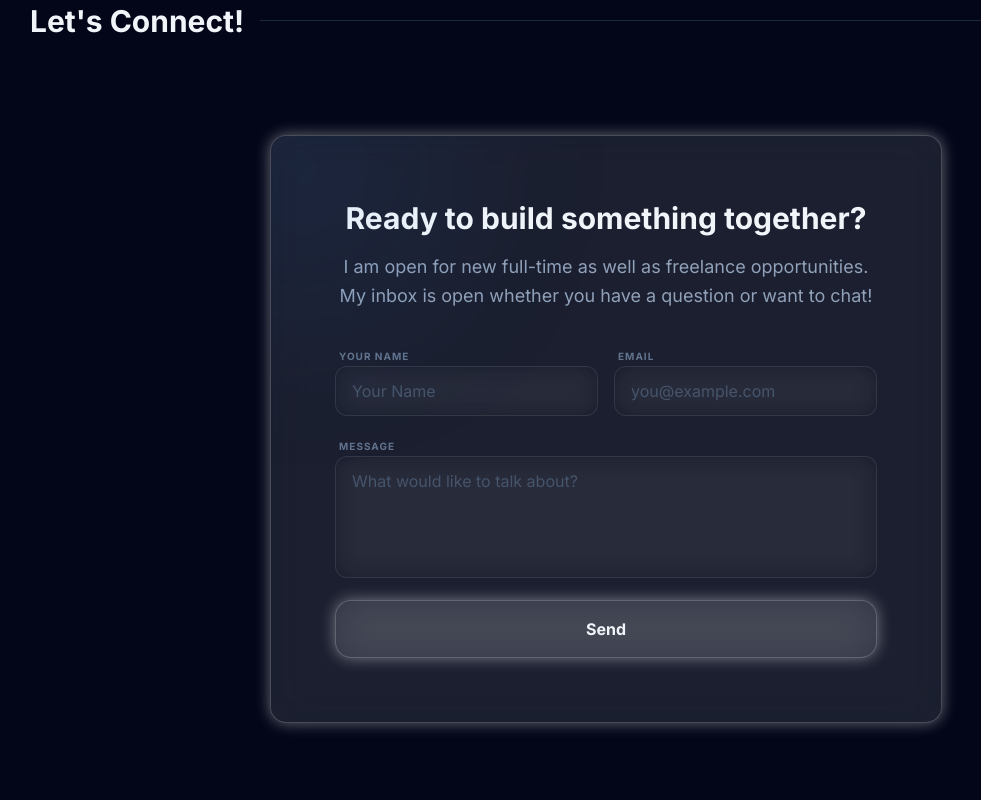
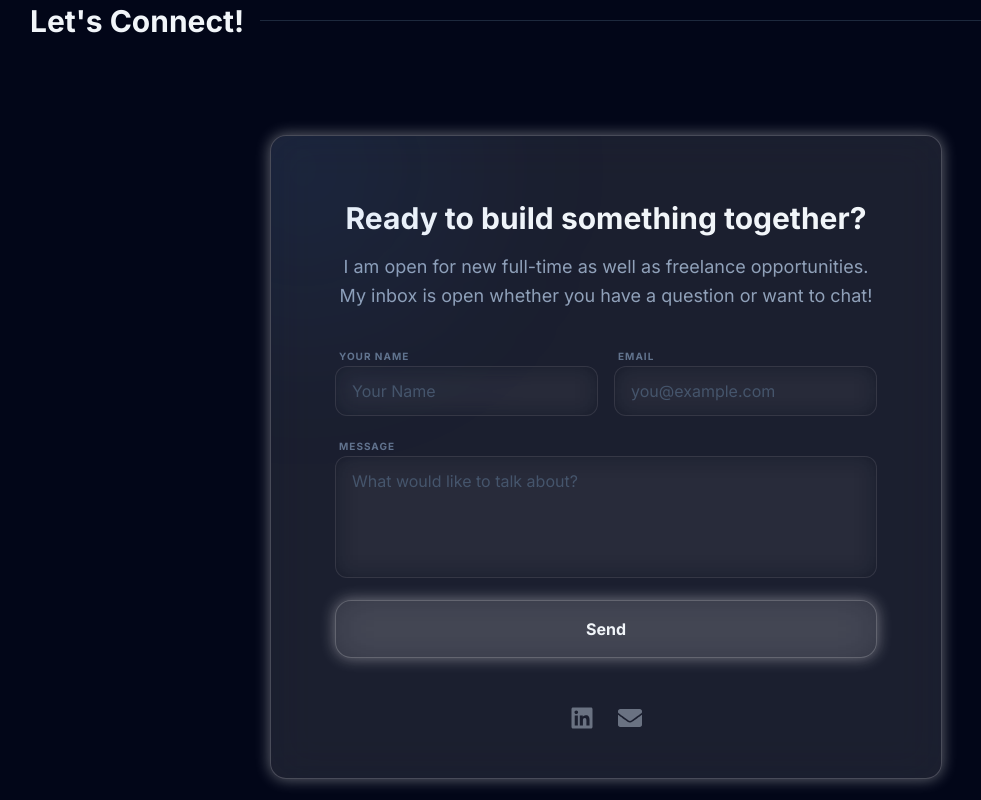
Before and after one commit to nabiladem/portfolio, a React (Vite) app: page / in a window 1280 px wide. Shown: the part 5880-6680 px from the top of the page, without its empty margins (34-1015 px from the left). Built offline with nearby package versions, Linux system fonts and the light colour scheme.

Commit message:
Changes to contact section

```diff
--- a/src/App.jsx
+++ b/src/App.jsx
@@ -558,7 +558,7 @@ function App() {
         <div className="flex justify-center items-center py-12">
           <motion.div
             variants={cardVariants}
-            className="liquid-glass p-10 md:p-16 max-w-2xl w-full text-center relative overflow-hidden group"
+            className="liquid-glass p-10 pb-8 md:p-16 md:pb-12 max-w-2xl w-full text-center relative overflow-hidden group"
           >
             <div className="absolute -top-24 -left-24 w-64 h-64 bg-blue-500/10 blur-[100px] rounded-full group-hover:bg-blue-500/20 transition-colors duration-700"></div>
             <div className="space-y-4">
@@ -686,6 +686,30 @@ function App() {
                           Something went wrong. Please try again or email me directly.
                         </p>
                       )}
+
+                      <motion.div
+                        className="flex justify-center gap-6 mt-12"
+                      >
+                        <motion.a
+                          href="https://linkedin.com/in/nabiladem"
+                          target="_blank"
+                          rel="noopener noreferrer"
+                          variants={iconVariants}
+                          transition={{ type: "spring", stiffness: 300, damping: 20 }}
+                          className="text-gray-500 hover:text-white text-2xl transition-colors"
+                        >
+                          <FaLinkedin />
+                        </motion.a>
+                        <motion.a
+                          href="mailto:adem.nabil00@gmail.com"
+                          variants={iconVariants}
+                          transition={{ type: "spring", stiffness: 300, damping: 20 }}
+                          className="text-gray-500 hover:text-white text-2xl transition-colors"
+                        >
+                          <FaEnvelope />
+                        </motion.a>
+                      </motion.div>
+
                     </motion.form>
                   </motion.div>
                 )}
```
